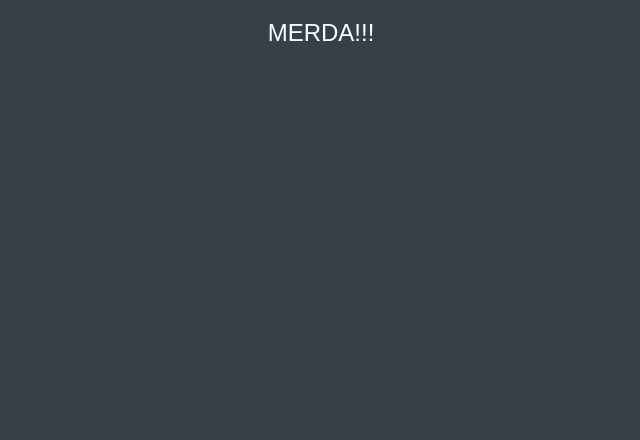
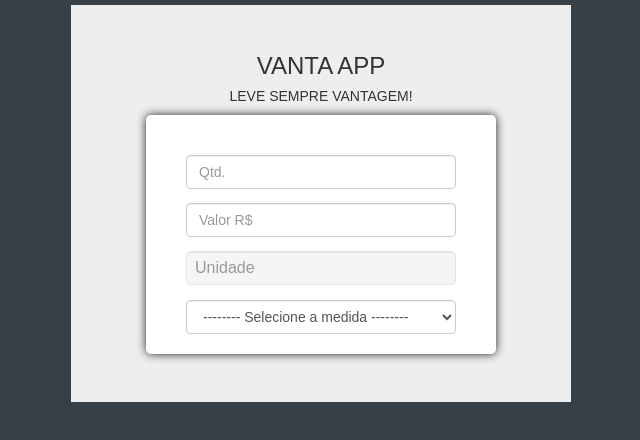
Before and after one commit to petnupe/vantapp, a plain HTML site: page www/index.html in a window 1280 px wide. Shown: the whole page, without its empty margins (319-959 px from the left). Drawn offline with Linux system fonts and the light colour scheme.

Commit message:
agora vai

```diff
--- a/www/index.html
+++ b/www/index.html
@@ -44,6 +44,23 @@
         <title>{{titulo}}</title>
     </head>
     <body>
-      <CENTER><h3 style="color: white;">MERDA!!!</h3></CENTER>
+        <div class="jumbotron">
+            <h3 style="margin-top:0px;">{{titulo}}</h3>
+            <h5>{{slogan}}</h5>
+            <div id="primeira">
+                <form action="#" method="post" class="form">
+                    <input class="form-control" id="quantidade" ng-model="quantidade" name="quantidade" type="number" min="1" max="99"  placeholder="Qtd."/>
+                    <br />
+                    <input class="form-control" id="valor" ng-model="valor" name="valor" type="number" min="1" max="5" placeholder="Valor R$"/>
+                    <br />
+                    <input class="form-control" id="number" ng-model="unidade" min="1" max="9999" name="unidade" type="text"  placeholder="Unidade"/>
+                    <br />
+                    <select class="form-control" name="medida" ng-model="medida" ng-options="medida.label | uppercase for medida in medidas" placeholder="Medida"/>
+                        <option value="">-------- Selecione a medida --------</option>
+                    </select>
+                    {{quantidade}}
+                </form>
+            </div>
+        </div>
     </body>
 </html>
```
